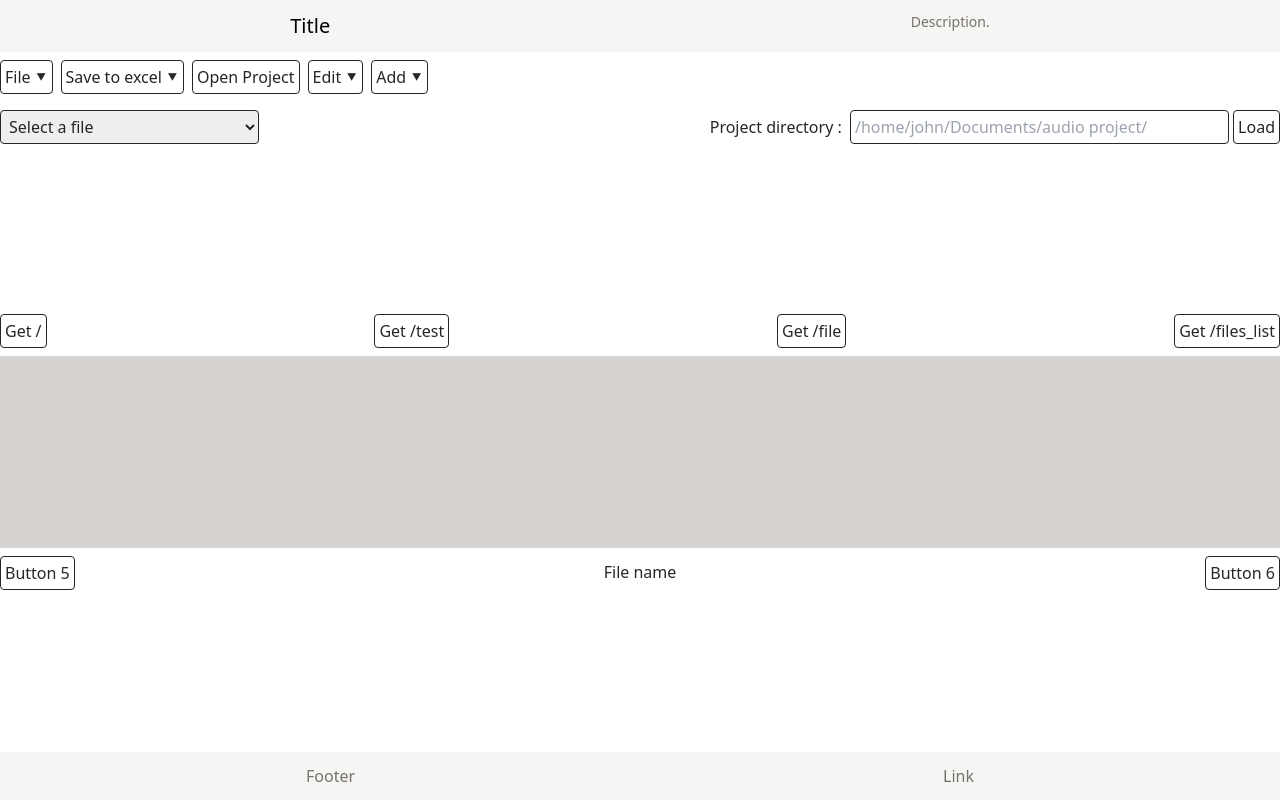
After one commit to flo-bou/marovany_detection, a Flask app: page /old in a window 1280 px wide. The commit adds this page. Run offline with Flask 3, Linux system fonts and the light colour scheme; some libraries are stand-ins or nearby versions.

Commit message:
Adding fetch methods

```diff
--- a/app.py
+++ b/app.py
@@ -1,9 +1,10 @@
-from sys import argv, exit
-from time import time
+# from sys import argv, exit
+import json
+# from urllib.parse import unquote
 
-from flask import Flask, render_template, send_file
+from flask import Flask, render_template, send_file, request
 
-# from MainWindow import MainWindow
+from utils import *
 
 app = Flask(__name__)
 
@@ -11,15 +12,35 @@ app = Flask(__name__)
 def index():
     return render_template('index.html')
 
-@app.post("/")
-def send_fig():
-    return "Hello"
+@app.get("/old")
+def index_old():
+    return render_template('index.old.html')
+
+
+@app.get("/test")
+def say_hello():
+    return "Hello from the server"
+
 
 @app.get("/file")
-def send_audo_file():
-    return send_file("C:/Users/admin/Project/marovany/capteurs/17-D5-140709_1628.wav")
+def send_audio_file():
+    args = request.args
+    print("request.args : ")
+    print(request.args)
+    return send_file(args.get("fpath"))
+
+
+@app.get("/files_list")
+def send_files_list():
+    args = request.args
+    wav_files = get_wav_files_locations(args.get("location"))
+    return json.dumps(wav_files)
+
 
 
 # préparer une fermeture de l'app (quand on ferme le shell ?)
 
-# old app :  MainWindow() , mainWindow.show()
+# Start with flask web app, with debug as True,
+# only if this is the starting page
+# if(__name__ == "__app__"):
+#     app.run(debug=True)
--- /dev/null
+++ b/static/calls.js
@@ -0,0 +1,127 @@
+
+/**
+ * Prépare une requête GET qui renvoie un json
+ * Endpoints available : "/files_list"
+ *
+ * @param {string} [path=""]
+ * @param {string} [params=""]
+ * @return {Promise}
+ */
+function request_data(path="", params=""){
+    let iniObj = {
+        method: 'GET',
+        headers: {
+            'Accept': 'application/json',
+            'Referer': 'origin'
+        },
+    };
+
+    let promiseOut = fetch( "http://127.0.0.1:5000"+path+params, iniObj )
+    .then( response => {
+        console.log("Request of "+path+params);
+        if (response.ok){
+            return response.json();
+        } else{
+            console.error(response.status, response.statusText)
+        }
+    })
+    .catch( err => {
+        console.log("login rejected : ", err);
+        // Checking if this is an HTTP error
+        if (err.status && err.response) {
+            if (err.status === 401) {
+                err.message = 'Access denied'
+            }
+        } else {
+            throw err
+        }
+    })
+
+    return promiseOut;
+}
+
+
+/**
+ * Prépare une requête GET qui renvoie du texte
+ * Endpoints available : "/", "/test"
+ *
+ * @param {string} [path=""]
+ * @param {string} [params=""]
+ * @return {Promise}
+ */
+function request_text(path="", params=""){
+    let iniObj = {
+        method: 'GET',
+        headers: {
+            'Accept': '*/*',
+            'Referer': 'origin'
+        },
+    };
+
+    let promiseOut = fetch( "http://127.0.0.1:5000"+path+params, iniObj )
+    .then( response => {
+        console.log("Request of "+path+params);
+        if (response.ok){
+            return response.text();
+        } else{
+            console.error(response.status, response.statusText)
+        }
+    })
+    .catch( err => {
+        console.log("login rejected : ", err);
+        // Checking if this is an HTTP error
+        if (err.status && err.response) {
+            if (err.status === 401) {
+                err.message = 'Access denied'
+            }
+        } else {
+            throw err
+        }
+    })
+
+    return promiseOut;
+}
+
+
+/**
+ * Prépare une requête GET qui renvoie un blob
+ * Endpoints available : "/file?name={{name}}"
+ *
+ * @param {string} [path=""]
+ * @param {string} [params=""]
+ * @return {Promise}
+ */
+function request_path(path="", params=""){
+    let iniObj = {
+        method: 'GET',
+        headers: {
+            'Accept': '*/*',
+            'Referer': 'origin'
+        },
+    };
+
+    let promiseOut = fetch( "http://127.0.0.1:5000"+path+params, iniObj )
+    .then( response => {
+        console.log("Request of "+path+params);
+        if (response.ok){
+            return response.blob();
+        } else{
+            console.error(response.status, response.statusText)
+        }
+    })
+    .catch( err => {
+        console.log("login rejected : ", err);
+        // Checking if this is an HTTP error
+        if (err.status && err.response) {
+            if (err.status === 401) {
+                err.message = 'Access denied'
+            }
+        } else {
+            throw err
+        }
+    })
+
+    return promiseOut;
+}
+
+console.log("Hello from calls.js");
--- /dev/null
+++ b/templates/index.old.html
@@ -0,0 +1,142 @@
+<!DOCTYPE html>
+<html lang="en">
+<head>
+    <meta charset="UTF-8">
+    <meta name="viewport" content="width=device-width, initial-scale=1.0">
+    <title>Marovany</title>
+    <script src="https://cdn.tailwindcss.com"></script>
+    <link rel="stylesheet" href="{{ url_for('static', filename= 'style.css') }}">
+    <script src="https://unpkg.com/wavesurfer.js@7"></script>
+    <!-- <script src="https://unpkg.com/wavesurfer.js@7/dist/plugins/hover.min.js"></script> -->
+    <!-- <script src="https://unpkg.com/wavesurfer.js@7/dist/plugins/regions.min.js"></script> -->
+    <script src="{{ url_for('static', filename = 'calls.js') }}"></script>
+</head>
+<body class="min-h-screen flex flex-col justify-between">
+    <header>
+        <div class="bg-stone-100 py-3 text-center flex justify-around">
+            <h1 class="text-xl">Title</h1>
+            <p class="text-stone-500 text-sm">Description.</p>
+        </div>
+
+        <div class="container mx-auto flex py-2">
+
+            <!-- File menu -->
+            <div class="relative inline-block mr-2">
+                <button type="button" class="border rounded solid border-stone-800 text-stone-800 p-1 hover:bg-stone-100 active:invert" onclick="toggleList('file-dropdown');">
+                    File &#11206;
+                </button>
+                <div id="file-dropdown" class="hidden absolute left-0 border rounded solid border-stone-800 text-stone-800">
+                    <div class="flex flex-col divide-y divide-solid bg-white w-48 rounded">
+                        <button type="button" class=" p-1 hover:bg-stone-100 active:invert text-left" onclick="call_import_dir();">Import a directory</button>
+                        <button type="button" class=" p-1 hover:bg-stone-100 active:invert text-left" onclick="call_import_file();">Import a single file</button>
+                        <button type="button" class=" p-1 hover:bg-stone-100 active:invert text-left" onclick="call_save_project();">Save project</button>
+                    </div>
+                </div>
+            </div>
+
+            <div class="relative inline-block mr-2">
+                <button type="button" class="border rounded solid border-stone-800 text-stone-800 p-1 hover:bg-stone-100 active:invert" onclick="toggleList('excel-dropdown');">
+                    Save to excel &#11206;
+                </button>
+                <div id="excel-dropdown" class="hidden absolute left-0 border rounded solid border-stone-800 text-stone-800">
+                    <div class="flex flex-col divide-y divide-solid bg-white w-48 rounded">
+                        <button type="button" class=" p-1 hover:bg-stone-100 active:invert text-left" onclick="call_call_ChooseFileDialog_save_file();">Choose file</button>
+                        <button type="button" class=" p-1 hover:bg-stone-100 active:invert text-left" onclick="call_save_notes();">Save All</button>
+                    </div>
+                </div>
+            </div>
+
+            <!-- Project menu -->
+            <button type="button" class="border rounded border-solid border-stone-800 text-stone-800 p-1 hover:bg-stone-100 active:invert text-left mr-2" onclick="call_load_project();">Open Project</button>
+
+            <!-- Edit menu -->
+            <div class="relative inline-block mr-2">
+                <button type="button" class="border rounded solid border-stone-800 text-stone-800 p-1 hover:bg-stone-100 active:invert" onclick="toggleList('edit-dropdown');">
+                    Edit &#11206;
+                </button>
+                <div id="edit-dropdown" class="hidden absolute left-0 border rounded solid border-stone-800 text-stone-800">
+                    <div class="flex flex-col divide-y divide-solid bg-white w-48 rounded">
+                        <button type="button" class=" p-1 hover:bg-stone-100 active:invert text-left" onclick="call_call_ChooseFileDialog_Edit();">Edit Note > Choose file</button>
+                        <button type="button" class=" p-1 hover:bg-stone-100 active:invert text-left" onclick="call_Note_edition();">Edit Note > All files</button>
+                        <button type="button" class=" p-1 hover:bg-stone-100 active:invert text-left" onclick="call_call_ChooseFileDialog_Delete();">Delete Note > Choose file</button>
+                        <button type="button" class=" p-1 hover:bg-stone-100 active:invert text-left" onclick="call_Delete_Note();">Delete Note > All files</button>
+                    </div>
+                </div>
+            </div>
+
+            <!-- Add menu -->
+            <div class="relative inline-block mr-2">
+                <button type="button" class="border rounded solid border-stone-800 text-stone-800 p-1 hover:bg-stone-100 active:invert" onclick="toggleList('add-dropdown');">
+                    Add &#11206;
+                </button>
+                <div id="add-dropdown" class="hidden absolute left-0 border rounded solid border-stone-800 text-stone-800">
+                    <div class="flex flex-col divide-y divide-solid bg-white w-48 rounded">
+                        <button type="button" class=" p-1 hover:bg-stone-100 active:invert text-left" onclick="call_call_ChooseFileDialog_Add_audio();">Add audio player > Choose file</button>
+                        <button type="button" class=" p-1 hover:bg-stone-100 active:invert text-left" onclick="call_Add_audio_player();">Add audio player > All files</button>
+                        <button type="button" class=" p-1 hover:bg-stone-100 active:invert text-left" onclick="call_call_ChooseFileDialog_Add();">Add Note > Choose file</button>
+                        <button type="button" class=" p-1 hover:bg-stone-100 active:invert text-left" onclick="call_Add_Note();">Add Note > All files</button>
+                    </div>
+                </div>
+            </div>
+
+        </div>
+
+        <!-- <div class="container mx-auto flex py-2">
+            <input type="file" id="define-files" accept="audio/wav" multiple onchange="define_files();">
+        </div> -->
+
+        <div class="container mx-auto flex justify-between py-2">
+            <span>
+                <select name="" id="" class="border rounded solid border-stone-800 text-stone-800 p-1 hover:bg-stone-100 active:invert">
+                    <option value="">Select a file</option>
+                    <option value="file1">file1 adfsdfsdf sdf dsf dsfdfsds</option>
+                </select>
+            </span>
+            <span>
+                <label for="open-project" class="p-1 text-stone-800">Project directory : </label>
+                <input type="text" id="project-directory" placeholder="/home/john/Documents/audio project/" class="border rounded solid border-stone-800 text-stone-800 p-1" size="35">
+                <button type="button" class="border rounded solid border-stone-800 text-stone-800 p-1 hover:bg-stone-100 active:invert" onclick="defineProjectDirectory();">Load</button>
+            </span>
+        </div>
+    </header>
+
+    <main class="container mx-auto">
+
+        <!-- <template id="template-file"> -->
+            <section id="">
+                <div class="flex justify-between py-2">
+                    <button type="button" class="border rounded solid border-stone-800 text-stone-800 p-1 hover:bg-stone-100 active:invert" onclick="request_text('/', '');">Get /</button>
+                    <button type="button" class="border rounded solid border-stone-800 text-stone-800 p-1 hover:bg-stone-100 active:invert"onclick="request_text('/test', '');">Get /test</button>
+                    <button type="button" class="border rounded solid border-stone-800 text-stone-800 p-1 hover:bg-stone-100 active:invert"onclick="request_path('/file', '');">Get /file</button>
+                    <button type="button" class="border rounded solid border-stone-800 text-stone-800 p-1 hover:bg-stone-100 active:invert"onclick="request_data('/files_list', '');">Get /files_list</button>
+                </div>
+
+                <div class="bg-stone-300 h-48">
+                </div>
+
+                <div id="waveform">
+
+                </div>
+
+                <div class="flex justify-between py-2">
+                    <button type="button" class="border rounded solid border-stone-800 text-stone-800 p-1 hover:bg-stone-100 active:invert">Button 5</button>
+                    <span class="filename text-stone-800 p-1 hover:bg-stone-100 active:invert">File name</span>
+                    <button type="button" class="border rounded solid border-stone-800 text-stone-800 p-1 hover:bg-stone-100 active:invert">Button 6</button>
+                </div>
+            </section>
+            <!-- <input type="file" onchange="sendPath(this);"> -->
+        <!-- </template> -->
+    </main>
+
+    <footer class="text-stone-500 font-light bg-stone-100">
+        <div class="flex justify-around p-3">
+            <p>Footer</p>
+            <a href="" target="_blank">
+                Link
+            </a>
+        </div>
+    </footer>
+</body>
+
+<script src="{{ url_for('static', filename = 'main.js') }}"></script>
+</html>
```
Also changed, not shown: static/script.js (deleted, +0 -80 lines), templates/index.html (+48 -75 lines), utils.py (added, +19 -0 lines), README.md.
